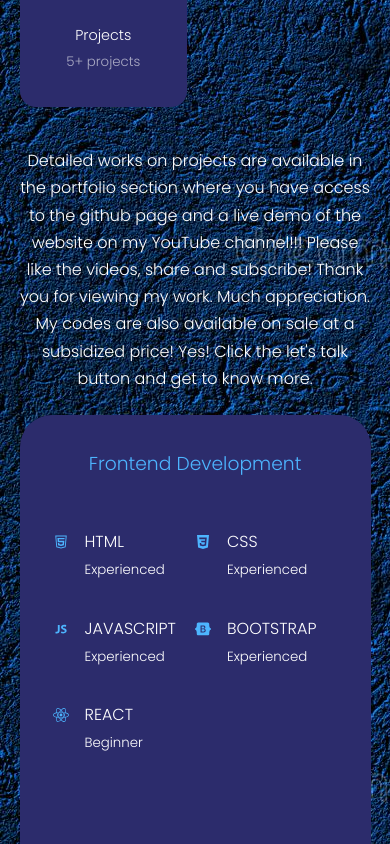
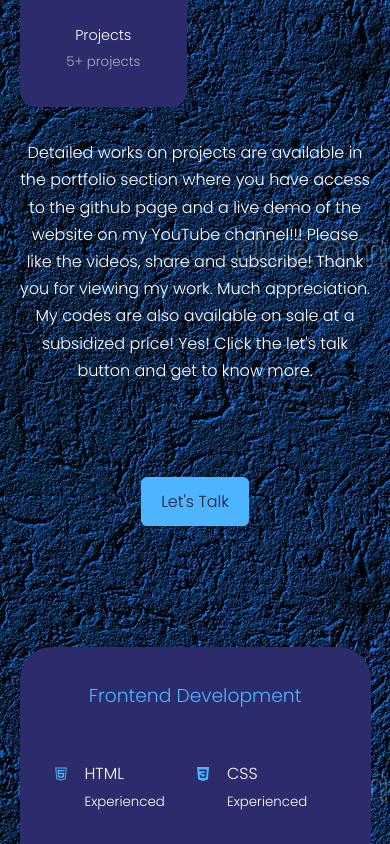
Before and after one commit to samanthareindorf/react-p, a React (Create React App) app: page / in a window 390 px wide. Shown: the part 1640-2484 px from the top of the page. Built offline with nearby package versions, Linux system fonts and the light colour scheme.

Commit message:
completed contact and made changes to media screens

```diff
--- a/src/components/about/About.jsx
+++ b/src/components/about/About.jsx
@@ -59,7 +59,7 @@
             and get to know more.
           </p>
 
-          <a href="#contact" className='btn btn-primary'>Let's Talk</a>
+          <a href="#contact" className='btn btn-primary' id='contact'>Let's Talk</a>
 
         </div>
       </div>
--- a/src/components/about/about.css
+++ b/src/components/about/about.css
@@ -113,10 +113,15 @@
     }
 
     .about__content p {
-        margin: 1.5rem 0;
-        overflow: hidden;
-        display:-moz-stack
+        /* overflow: hidden; */
+        display:list-item;
+        padding-bottom: 5rem;
 
     }
 
+    #contact {
+        margin-bottom: 20rem;
+        display:inline;
+    }
+
 }
--- a/src/components/contact/contact.css
+++ b/src/components/contact/contact.css
@@ -61,18 +61,34 @@
     .container.contact__container {
         grid-template-columns: 1fr;
         gap:2rem;
+        display: -webkit-box;
     }
 
     .contact__option {
-        margin: 15.3rem 6.3rem 0rem 4.3rem;
+        display: none;
     }
 
-    #contact h5 {
+    #contact  h2 {
 
+        padding-top: 30rem;
+        overflow: hidden;
+    }
 
-    }
+    #contact  h5 {
+        display: none;
+}
 }
 
 @media screen and (max-width:600px) {
 
+    .container.container.contact__container {
+
+        width: var(--container-width-sm);
+
+    }
+
+
+    form {
+        padding-top: 77rem;
+    }
 }
--- a/src/components/experience/experience.css
+++ b/src/components/experience/experience.css
@@ -72,6 +72,7 @@
 
     .experience__container {
         gap: 1rem;
+        padding-top: 14.5rem;
     }
 
     .experience__container > div {
@@ -83,4 +84,5 @@
         display: none;
     }
 
+
 }
```
